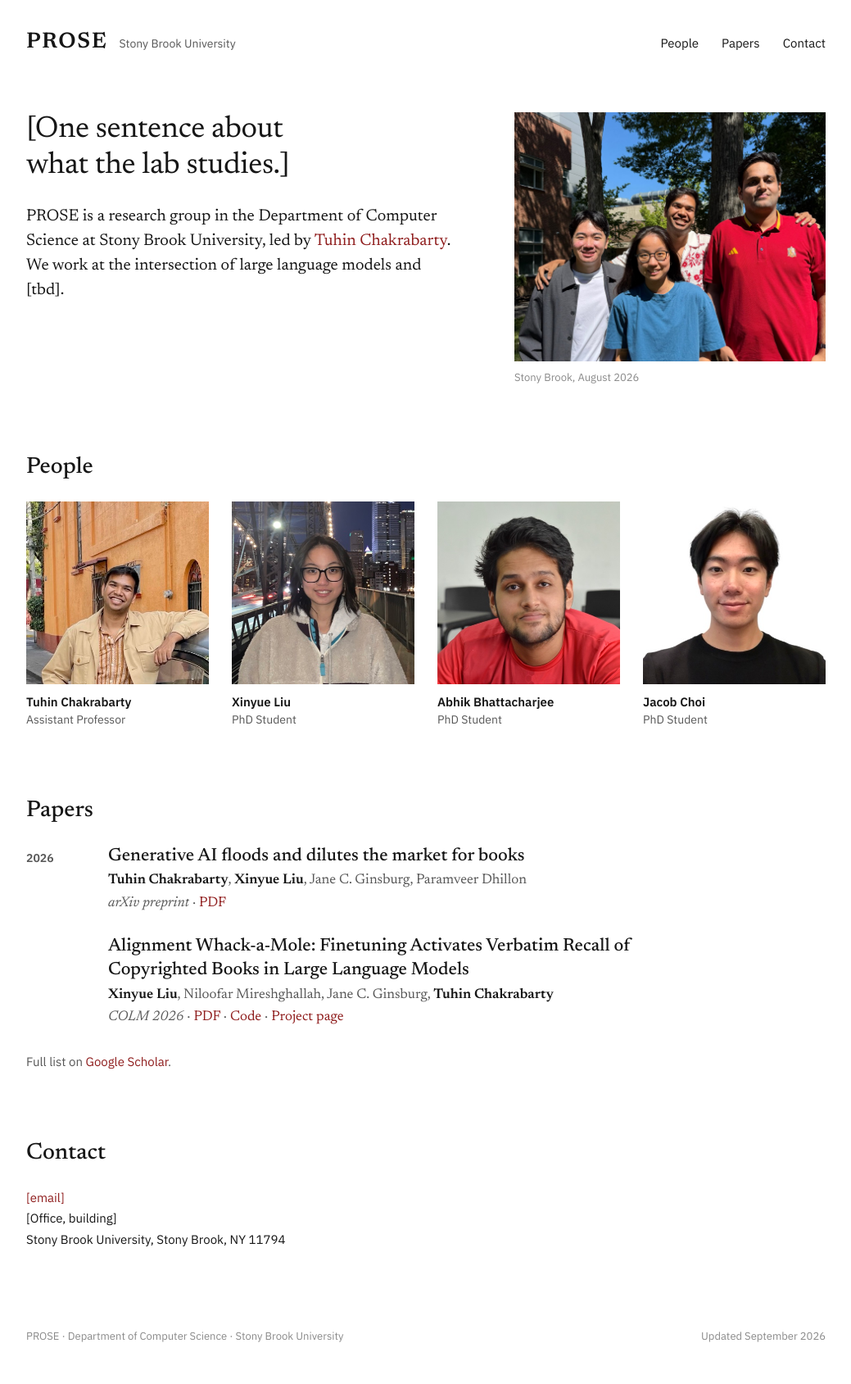
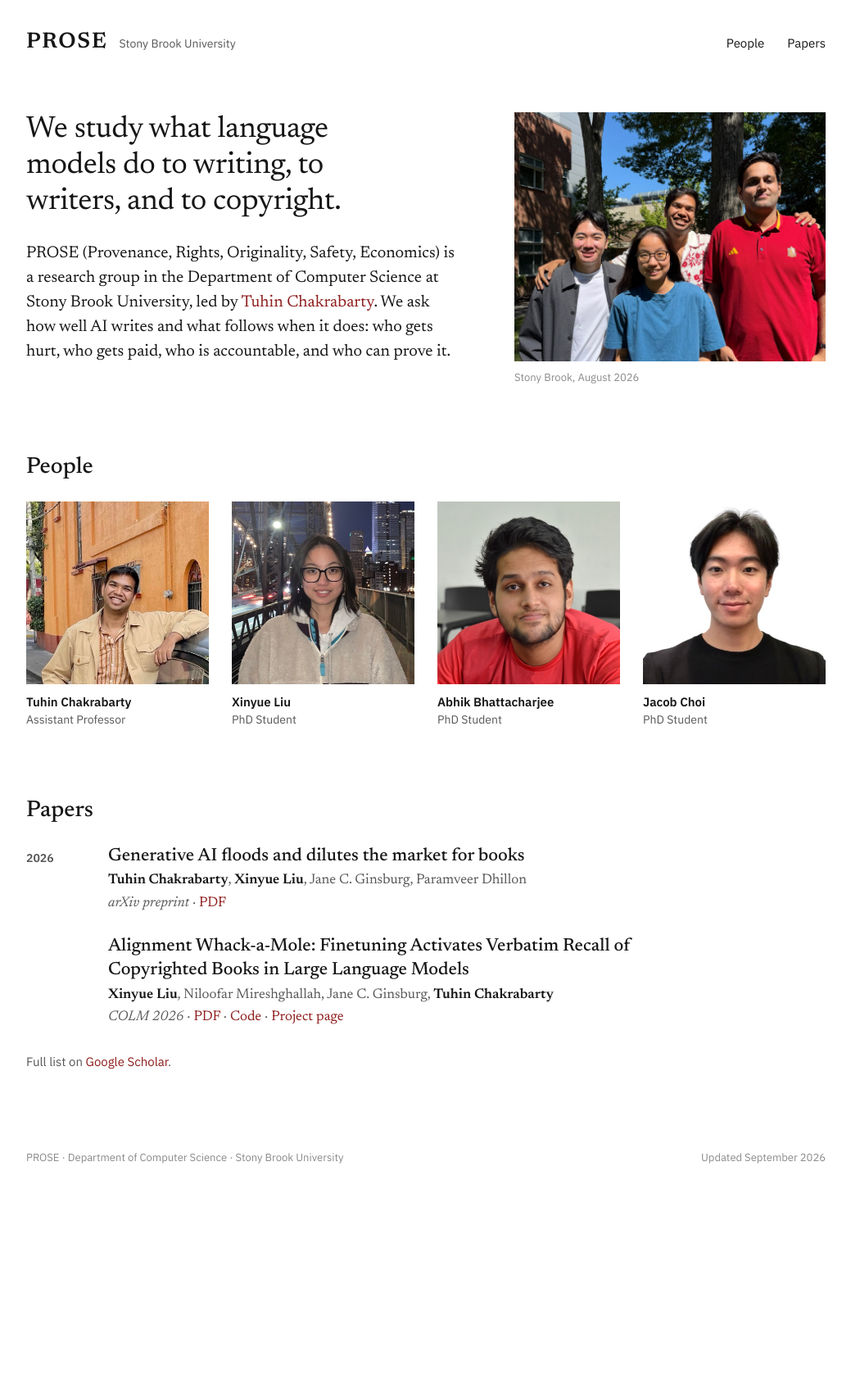
Before and after one commit to create-lab-tuhin/create-lab-tuhin.github.io, a Jekyll site: the page built from index.html, in a window 1280 px wide. Shown: the whole page at 82% size, without its empty margins (120-1159 px from the left). Built offline with Jekyll 4.4.1, drawn with Linux system fonts in a browser that asks for light colours; after the commit the page ends 1471 px from its top, so only the background shows below that.

Commit message:
Rename to PROSE, rewrite intro, drop contact and favicon
Add the name expansion and a new opening paragraph, remove the Contact
section and the favicon, and point baseurl at the renamed prose-lab repo.

Co-Authored-By: Claude Fable 5.1 <noreply@anthropic.com>
Claude-Session: https://claude.ai/code/session_01G7LsL3849J2YnShoYYefrE

```diff
--- a/_config.yml
+++ b/_config.yml
@@ -1,18 +1,14 @@
 # Site settings. Content lives in _data/ and index.html; styles in assets/css/style.css.
 title: PROSE
+expansion: Provenance, Rights, Originality, Safety, Economics
 affiliation: Stony Brook University
 department: Department of Computer Science
-description: PROSE is a research group in the Department of Computer Science at Stony Brook University, led by Tuhin Chakrabarty.
+description: PROSE (Provenance, Rights, Originality, Safety, Economics) is a research group in the Department of Computer Science at Stony Brook University, led by Tuhin Chakrabarty. We study what language models do to writing, to writers, and to copyright.
 
-# GitHub Pages: for a project site served at https://<user>.github.io/tuhin-lab-website/
-# keep baseurl as the repo name. For a user/org site or a custom domain, set baseurl: "https://cauchy221.github.io"   # used for absolute links in social previews.
-baseurl: "/tuhin-lab-website"
+# GitHub Pages: for a project site served at https://<user>.github.io/prose-lab/
+# keep baseurl as the repo name. For a user/org site or a custom domain, set baseurl: "".
+baseurl: "/prose-lab"
 url: "https://cauchy221.github.io"   # used for absolute links in social previews
-
-contact:
-  email: "[email]"
-  office: "[Office, building]"
-  address: "Stony Brook University, Stony Brook, NY 11794"
 
 timezone: America/New_York
 markdown: kramdown
--- a/_layouts/default.html
+++ b/_layouts/default.html
@@ -9,7 +9,7 @@
 <meta property="og:description" content="{{ site.description }}">
 <meta property="og:image" content="{{ '/assets/img/lab_0826.jpeg' | absolute_url }}">
 <meta name="twitter:card" content="summary_large_image">
-<link rel="icon" href="{{ '/assets/favicon.svg' | relative_url }}" type="image/svg+xml">
+<link rel="icon" href="data:,">
 <link rel="preconnect" href="https://fonts.googleapis.com">
 <link rel="preconnect" href="https://fonts.gstatic.com" crossorigin>
 <link rel="stylesheet" href="https://fonts.googleapis.com/css2?family=Newsreader:ital,opsz,wght@0,6..72,400;0,6..72,500;0,6..72,600;1,6..72,400&family=IBM+Plex+Sans:wght@400;500;600&display=swap">
@@ -25,7 +25,6 @@
   <nav>
     <a href="#people">People</a>
     <a href="#papers">Papers</a>
-    <a href="#contact">Contact</a>
   </nav>
 </header>
 
--- a/assets/css/style.css
+++ b/assets/css/style.css
@@ -103,9 +103,6 @@ h2 { font-size: 28px; font-weight: 500; line-height: 1.2; margin-bottom: 24px; }
 .paper .venue { font-style: italic; }
 .more { margin-top: 30px; font-family: var(--sans); font-size: 15px; color: var(--muted); }
 
-/* contact */
-#contact p { font-family: var(--sans); font-size: 15px; line-height: 1.7; }
-
 /* footer */
 .site-footer {
   display: flex;
--- a/index.html
+++ b/index.html
@@ -3,8 +3,8 @@ layout: default
 ---
 <section class="intro">
   <div class="intro-text">
-    <h1>[One sentence about what the lab studies.]</h1>
-    <p>{{ site.title }} is a research group in the Department of Computer Science at Stony Brook University, led by <a href="https://tuhinjubcse.github.io/">Tuhin Chakrabarty</a>. We work at the intersection of large language models and [tbd].</p>
+    <h1>We study what language models do to writing, to writers, and to copyright.</h1>
+    <p>{{ site.title }} ({{ site.expansion }}) is a research group in the Department of Computer Science at Stony Brook University, led by <a href="https://tuhinjubcse.github.io/">Tuhin Chakrabarty</a>. We ask how well AI writes and what follows when it does: who gets hurt, who gets paid, who is accountable, and who can prove it.</p>
   </div>
   <figure class="group-photo">
     <img src="{{ '/assets/img/lab_0826.jpeg' | relative_url }}" alt="The PROSE group at Stony Brook, August 2026">
@@ -42,8 +42,3 @@ layout: default
   </div>
   <p class="more">Full list on <a href="https://scholar.google.com/citations?user=HCmFuo8AAAAJ">Google Scholar</a>.</p>
 </section>
-
-<section id="contact">
-  <h2>Contact</h2>
-  <p><a href="mailto:{{ site.contact.email }}">{{ site.contact.email }}</a><br>{{ site.contact.office }}<br>{{ site.contact.address }}</p>
-</section>
```
Also changed, not shown: README.md, assets/favicon.svg (deleted).
